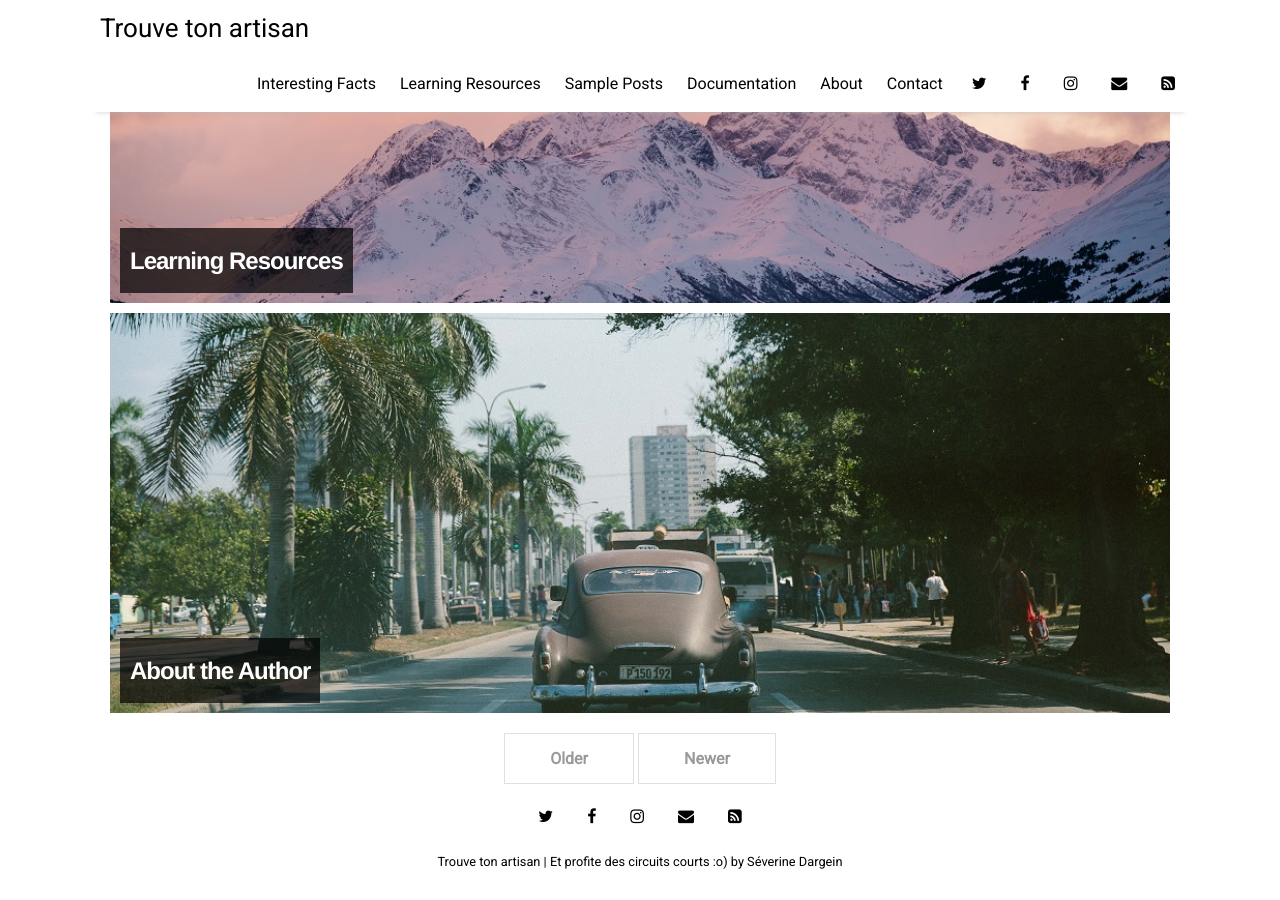
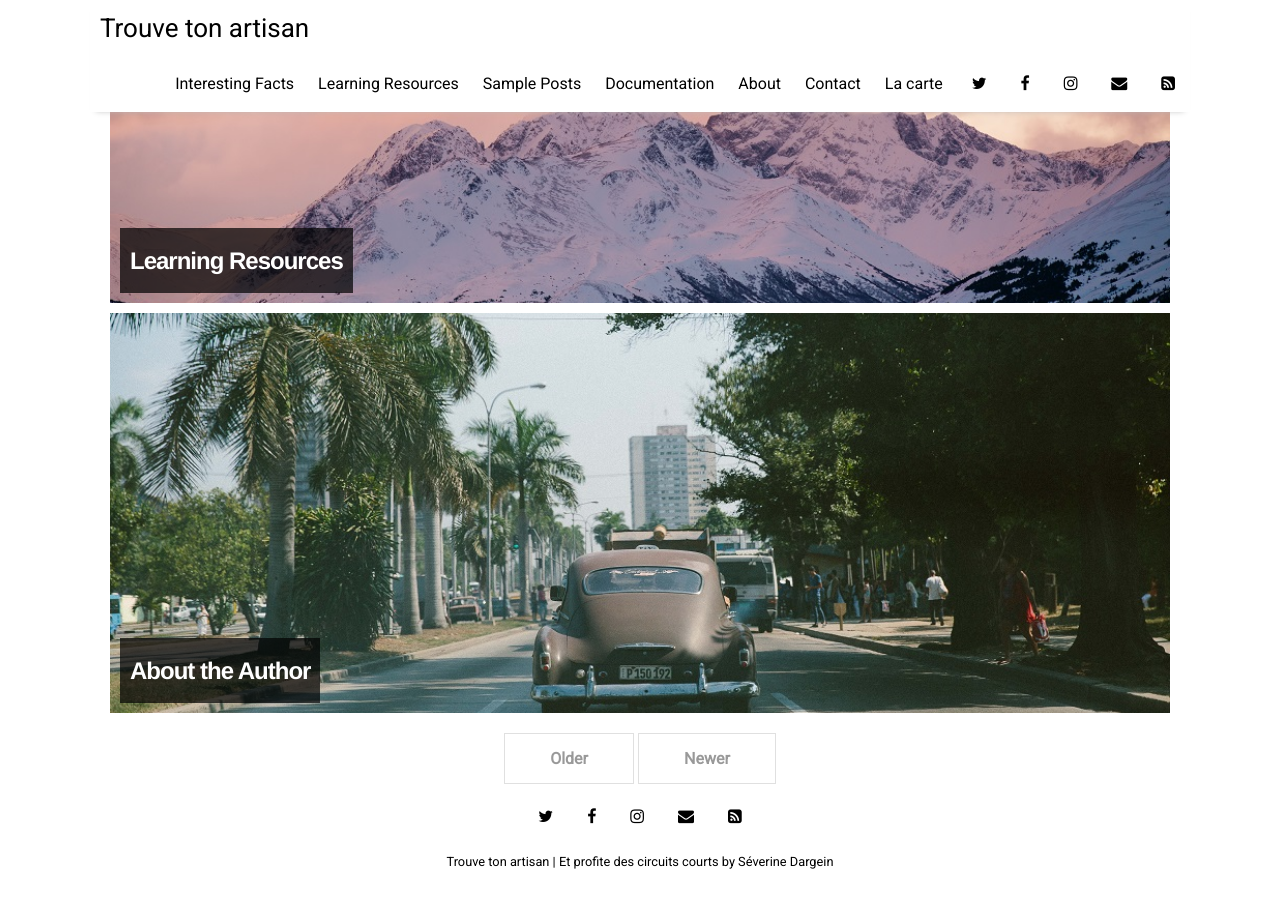
Before and after one commit to sev-git/sev-git.github.io, a Jekyll site: the page built from index.html, in a window 1280 px wide and 900 px high, scrolled down 1398 px. Built offline with Jekyll 4.4.1, drawn with Linux system fonts in a browser that asks for light colours; nearby versions of some CDN libraries; the list of posts is cut into pages by our own code.

Commit message:
trying add new page

```diff
--- a/_config.yml
+++ b/_config.yml
@@ -15,7 +15,7 @@ sass:
 
 # Customise atom feed settings (this is where Jekyll-Feed gets configuration information)
 title:		           "Trouve ton artisan"
-description:	       "Et profite des circuits courts :o)"
+description:	       "Et profite des circuits courts"
 author:              "Séverine Dargein"
 
 # RSS 2.0 can be used instead of Atom by uncommenting following two lines
--- a/_data/settings.yml
+++ b/_data/settings.yml
@@ -13,6 +13,7 @@ menu:
 - {name: 'Documentation', folder: 'pages', file: 'documentation.html'}
 - {name: 'About', folder: 'pages', file: 'about.html'}
 - {name: 'Contact', folder: 'pages', file: 'contact.html'}
+- {name: 'La carte', folder: 'pages', file: 'map.html'}
 
 # Available social icons are powered by Font Awesome, so you can use any icon that they offer
 social:
```
Also changed, not shown: 16 other files.
